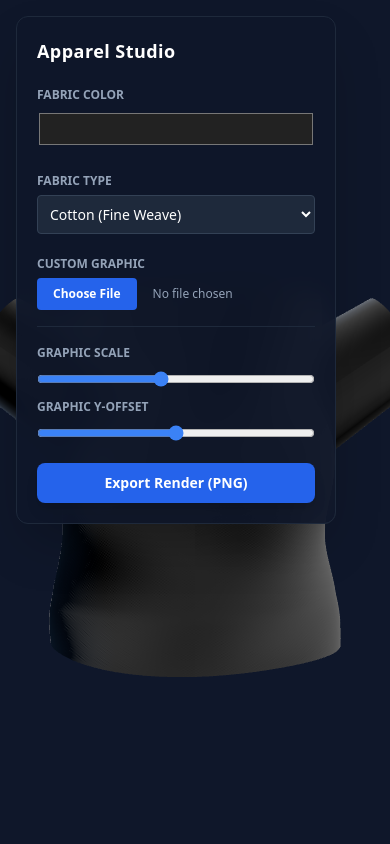
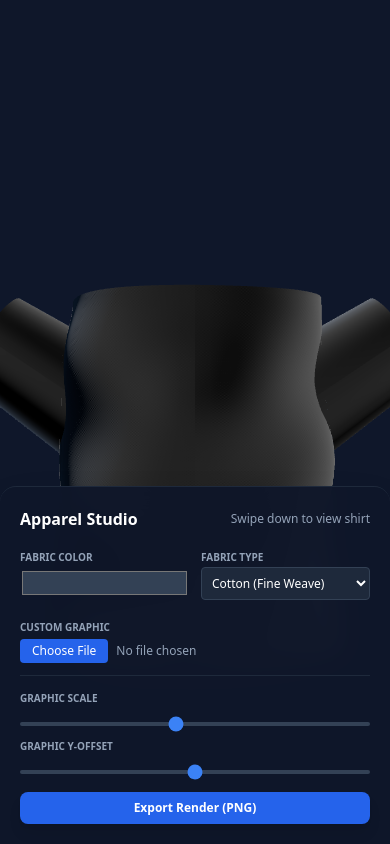
Before and after one commit to OnlyDarshan/3d-apparel-studio, a plain HTML site: page index.html in a window 390 px wide. Drawn offline with nearby package versions, Linux system fonts and the light colour scheme; animation ran at ten frames a second.

Commit message:
Enhance index.html with responsive controls and styles
Updated viewport meta tag and added touch-action style. Enhanced UI panel with new layout and controls for customization.

```diff
--- a/index.html
+++ b/index.html
@@ -2,60 +2,62 @@
 <html lang="en">
 <head>
   <meta charset="UTF-8" />
-  <meta name="viewport" content="width=device-width, initial-scale=1.0"/>
+  <meta name="viewport" content="width=device-width, initial-scale=1.0, maximum-scale=1.0, user-scalable=no"/>
   <title>3D Apparel Mockup Studio</title>
   <script src="https://cdn.tailwindcss.com"></script>
   <style>
-    body { margin: 0; overflow: hidden; background-color: #0f172a; }
-    #canvas-container { width: 100vw; height: 100vh; }
+    body { margin: 0; overflow: hidden; background-color: #0f172a; touch-action: none; }
+    #canvas-container { width: 100vw; height: 100vh; position: absolute; top: 0; left: 0; z-index: 1; }
+    .ui-panel { z-index: 10; }
   </style>
 </head>
-<body class="text-slate-100 flex">
+<body class="text-slate-100">
 
   <!-- 3D Canvas Container -->
   <div id="canvas-container"></div>
 
-  <!-- Control Sidebar -->
-  <div class="absolute top-4 left-4 w-80 bg-slate-900/90 backdrop-blur-md p-5 rounded-xl border border-slate-800 shadow-2xl space-y-4">
-    <h2 class="text-lg font-bold tracking-wide text-white">Apparel Studio</h2>
-
-    <!-- Base Color Picker -->
-    <div>
-      <label class="text-xs font-semibold text-slate-400 uppercase">Fabric Color</label>
-      <input type="color" id="color-picker" value="#222222" class="w-full h-10 rounded cursor-pointer mt-1 bg-transparent border-0" />
+  <!-- Responsive Mobile & Desktop Control Panel -->
+  <div class="ui-panel absolute bottom-0 left-0 right-0 md:top-4 md:left-4 md:right-auto md:bottom-auto w-full md:w-80 bg-slate-900/95 backdrop-blur-md p-5 rounded-t-2xl md:rounded-xl border-t md:border border-slate-800 shadow-2xl space-y-3 max-h-[45vh] md:max-h-none overflow-y-auto">
+    <div class="flex justify-between items-center">
+      <h2 class="text-base md:text-lg font-bold text-white">Apparel Studio</h2>
+      <span class="text-xs text-slate-400 md:hidden">Swipe down to view shirt</span>
     </div>
 
-    <!-- Fabric Texture Selector -->
-    <div>
-      <label class="text-xs font-semibold text-slate-400 uppercase">Fabric Type</label>
-      <select id="fabric-select" class="w-full mt-1 bg-slate-800 border border-slate-700 rounded p-2 text-sm text-white focus:outline-none">
-        <option value="cotton">Cotton (Fine Weave)</option>
-        <option value="fleece">Fleece (Soft Pile)</option>
-      </select>
+    <!-- Customization Controls -->
+    <div class="grid grid-cols-2 md:grid-cols-1 gap-3">
+      <div>
+        <label class="text-[10px] font-semibold text-slate-400 uppercase">Fabric Color</label>
+        <input type="color" id="color-picker" value="#334155" class="w-full h-8 rounded cursor-pointer bg-transparent border-0" />
+      </div>
+
+      <div>
+        <label class="text-[10px] font-semibold text-slate-400 uppercase">Fabric Type</label>
+        <select id="fabric-select" class="w-full bg-slate-800 border border-slate-700 rounded p-1.5 text-xs text-white focus:outline-none">
+          <option value="cotton">Cotton (Fine Weave)</option>
+          <option value="fleece">Fleece (Soft Pile)</option>
+        </select>
+      </div>
     </div>
 
-    <!-- Custom Graphic File Uploader -->
     <div>
-      <label class="text-xs font-semibold text-slate-400 uppercase">Custom Graphic</label>
-      <input type="file" id="graphic-upload" accept="image/*" class="w-full mt-1 text-xs text-slate-400 file:mr-4 file:py-2 file:px-4 file:rounded file:border-0 file:text-xs file:font-semibold file:bg-blue-600 file:text-white hover:file:bg-blue-500 cursor-pointer" />
+      <label class="text-[10px] font-semibold text-slate-400 uppercase">Custom Graphic</label>
+      <input type="file" id="graphic-upload" accept="image/*" class="w-full text-xs text-slate-400 file:mr-2 file:py-1 file:px-3 file:rounded file:border-0 file:text-xs file:bg-blue-600 file:text-white cursor-pointer" />
     </div>
 
-    <!-- Placement & Size Controls -->
-    <div class="space-y-2 border-t border-slate-800 pt-3">
-      <label class="text-xs font-semibold text-slate-400 uppercase">Graphic Scale</label>
-      <input type="range" id="graphic-scale" min="0.2" max="2" step="0.05" value="1" class="w-full accent-blue-500" />
+    <div class="space-y-1.5 border-t border-slate-800 pt-2">
+      <label class="text-[10px] font-semibold text-slate-400 uppercase">Graphic Scale</label>
+      <input type="range" id="graphic-scale" min="0.2" max="2" step="0.05" value="1" class="w-full accent-blue-500 h-1 bg-slate-700 rounded-lg appearance-none cursor-pointer" />
 
-      <label class="text-xs font-semibold text-slate-400 uppercase">Graphic Y-Offset</label>
-      <input type="range" id="graphic-offset-y" min="-0.5" max="0.5" step="0.02" value="0" class="w-full accent-blue-500" />
+      <label class="text-[10px] font-semibold text-slate-400 uppercase">Graphic Y-Offset</label>
+      <input type="range" id="graphic-offset-y" min="-0.5" max="0.5" step="0.02" value="0" class="w-full accent-blue-500 h-1 bg-slate-700 rounded-lg appearance-none cursor-pointer" />
     </div>
 
-    <!-- Snapshot Export Button -->
-    <button id="export-btn" class="w-full py-2.5 bg-blue-600 hover:bg-blue-500 text-white font-semibold rounded-lg text-sm transition-colors shadow-lg">
+    <button id="export-btn" class="w-full py-2 bg-blue-600 hover:bg-blue-500 text-white font-semibold rounded-lg text-xs transition-colors shadow-lg mt-2">
       Export Render (PNG)
     </button>
   </div>
 
-  <!-- Three.js Import Map for Modules -->
+  <!-- Three.js Import Map -->
   <script type="importmap">
     {
       "imports": {
```
